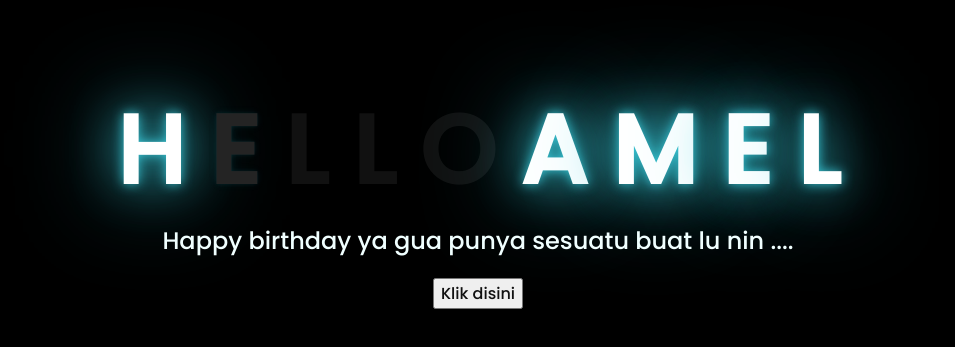
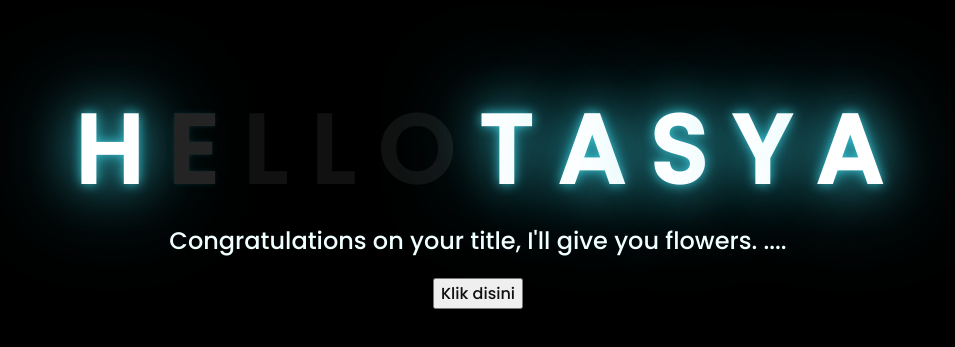
Before and after one commit to Bcbusted/bisa, a plain HTML site: page index.html in a window 1280 px wide. Shown: the part 215-562 px from the top of the page, without its empty margins (170-1125 px from the left). Drawn offline with Linux system fonts and the light colour scheme.

Commit message:
Update index.html

```diff
--- a/index.html
+++ b/index.html
@@ -16,13 +16,14 @@
         <span>L</span>
         <span>L</span>
         <span>O</span>
+        <span>T</span>
         <span>A</span>
-        <span>M</span>
-        <span>E</span>
-        <span>L</span>
+        <span>S</span>
+        <span>Y</span>
+        <span>A</span>
     </div>
     <div class="description">
-        <span> Happy birthday ya  gua punya sesuatu buat lu nin ....</span>
+        <span> Congratulations on your title, I'll give you flowers. ....</span>
     </div>
     <div class="button">
         <button>
```
